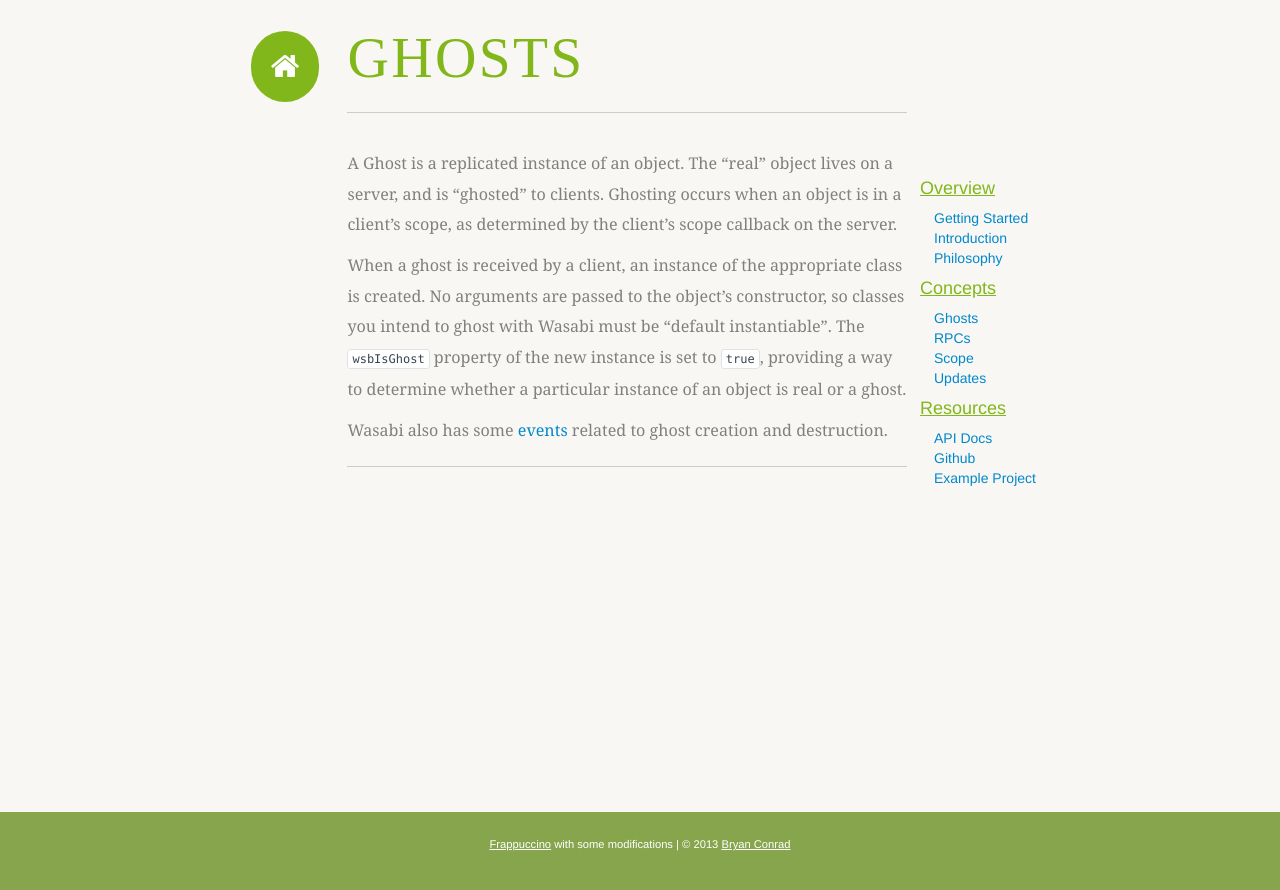
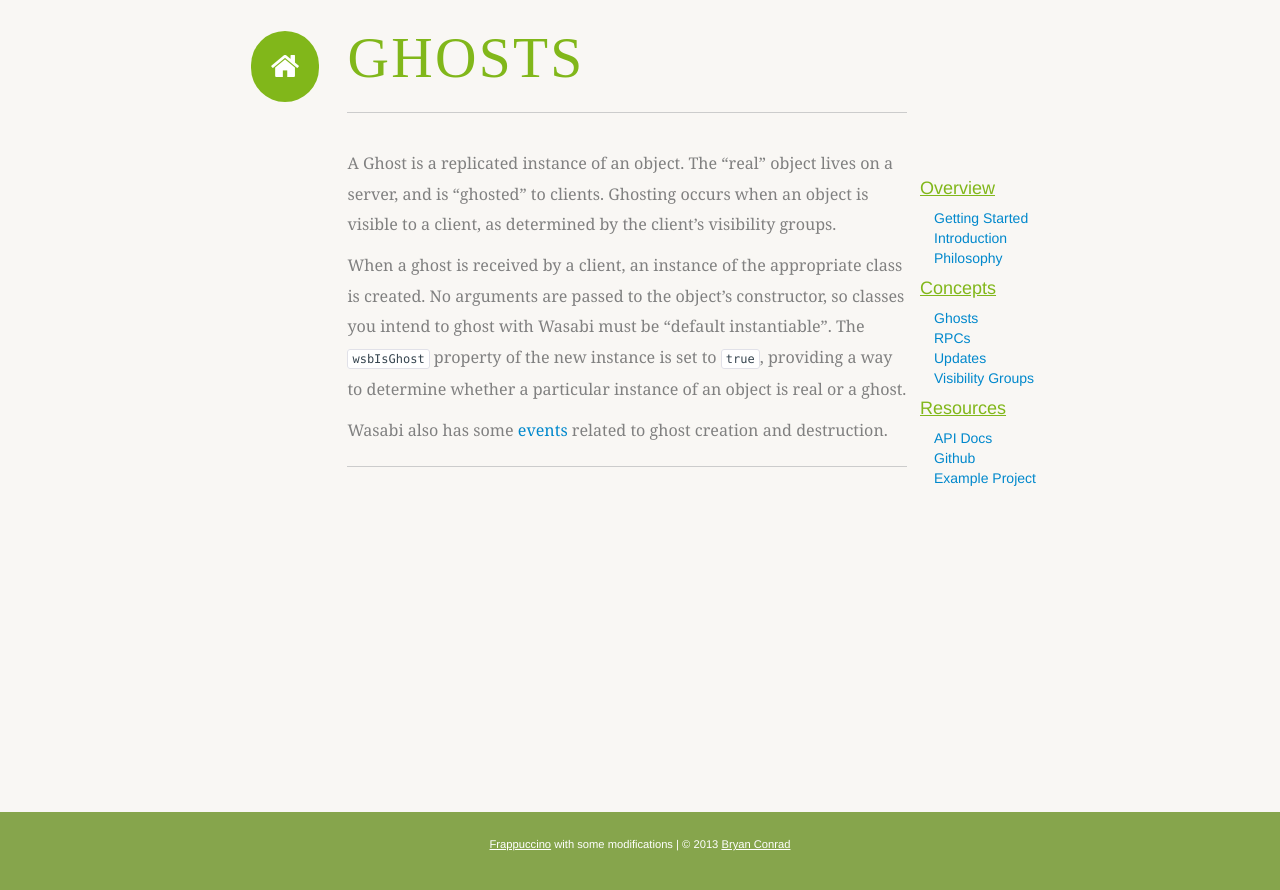
Before and after one commit to bkconrad/wasabi, a Jekyll site: the page built from guide/ghost.md, in a window 1280 px wide. Shown: the top 890 px of the page. Built offline with Jekyll 4.4.1, drawn with Linux system fonts in a browser that asks for light colours; some web fonts are replaced.

Commit message:
update guide for visibility groups

```diff
--- a/guide/ghost.md
+++ b/guide/ghost.md
@@ -4,7 +4,7 @@ layout: guide
 category: concepts
 ---
 
-A Ghost is a replicated instance of an object. The "real" object lives on a server, and is "ghosted" to clients. Ghosting occurs when an object is in a client's scope, as determined by the client's scope callback on the server.
+A Ghost is a replicated instance of an object. The "real" object lives on a server, and is "ghosted" to clients. Ghosting occurs when an object is visible to a client, as determined by the client's visibility groups.
 
 When a ghost is received by a client, an instance of the appropriate class is created. No arguments are passed to the object's constructor, so classes you intend to ghost with Wasabi must be "default instantiable". The `wsbIsGhost` property of the new instance is set to `true`, providing a way to determine whether a particular instance of an object is real or a ghost.
 
--- a/guide/updates.md
+++ b/guide/updates.md
@@ -4,7 +4,7 @@ layout: guide
 category: concepts
 ---
 
-In Wasabi, updating refers to the process of synchronizing a client's version of an object with the server's version of the same object. Updates are sent for all objects in a client's scope during each call to `processConnections`.
+In Wasabi, updating refers to the process of synchronizing a client's version of an object with the server's version of the same object. Updates are sent for all objects visible to a client during each call to `processConnections`.
 
 To control which properties should be synchronized, and how, you must define a
 `serialize` method for your classes.
```
Also changed, not shown: guide/scope.md (deleted, +0 -31 lines), guide/visibility-groups.md (added, +26 -0 lines).
